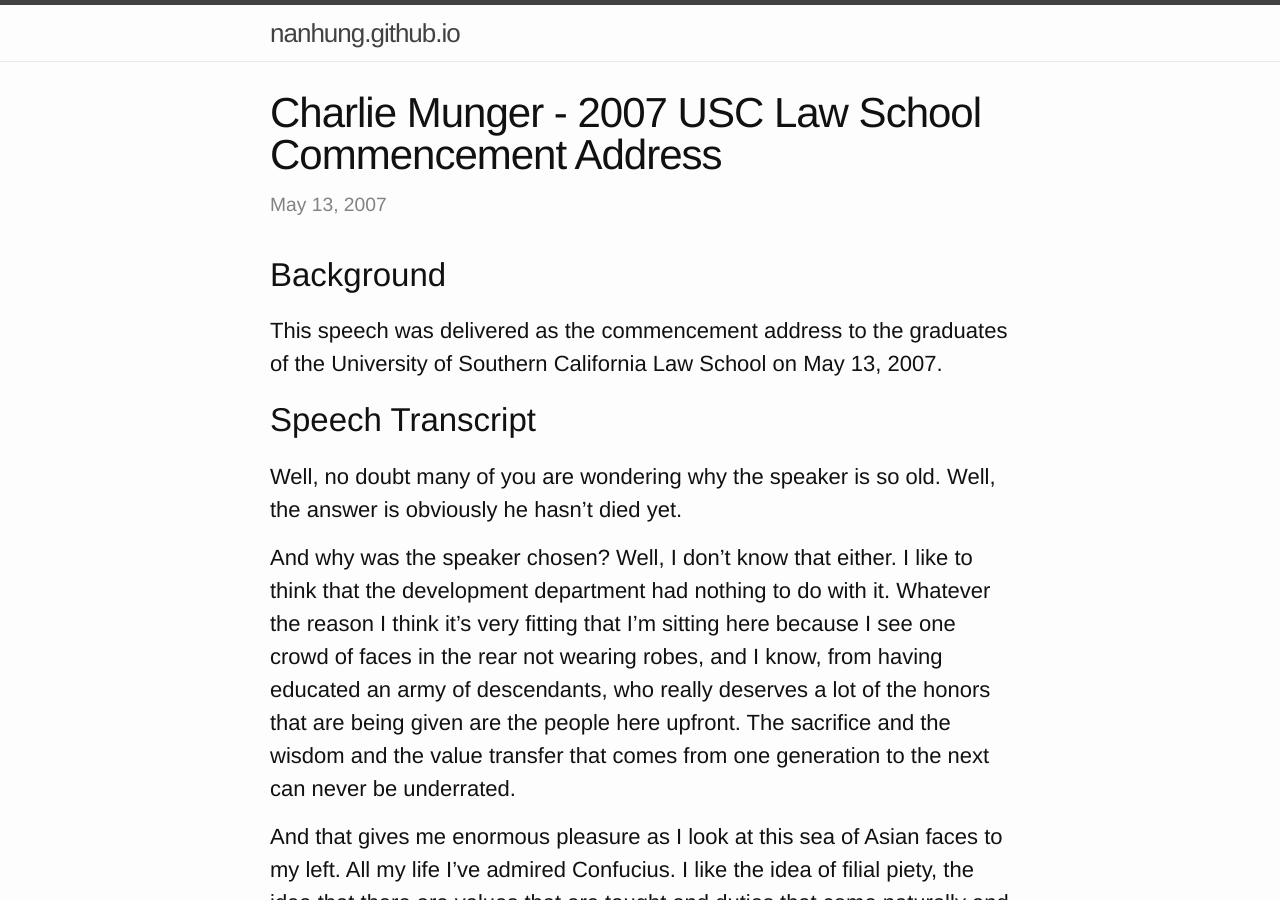
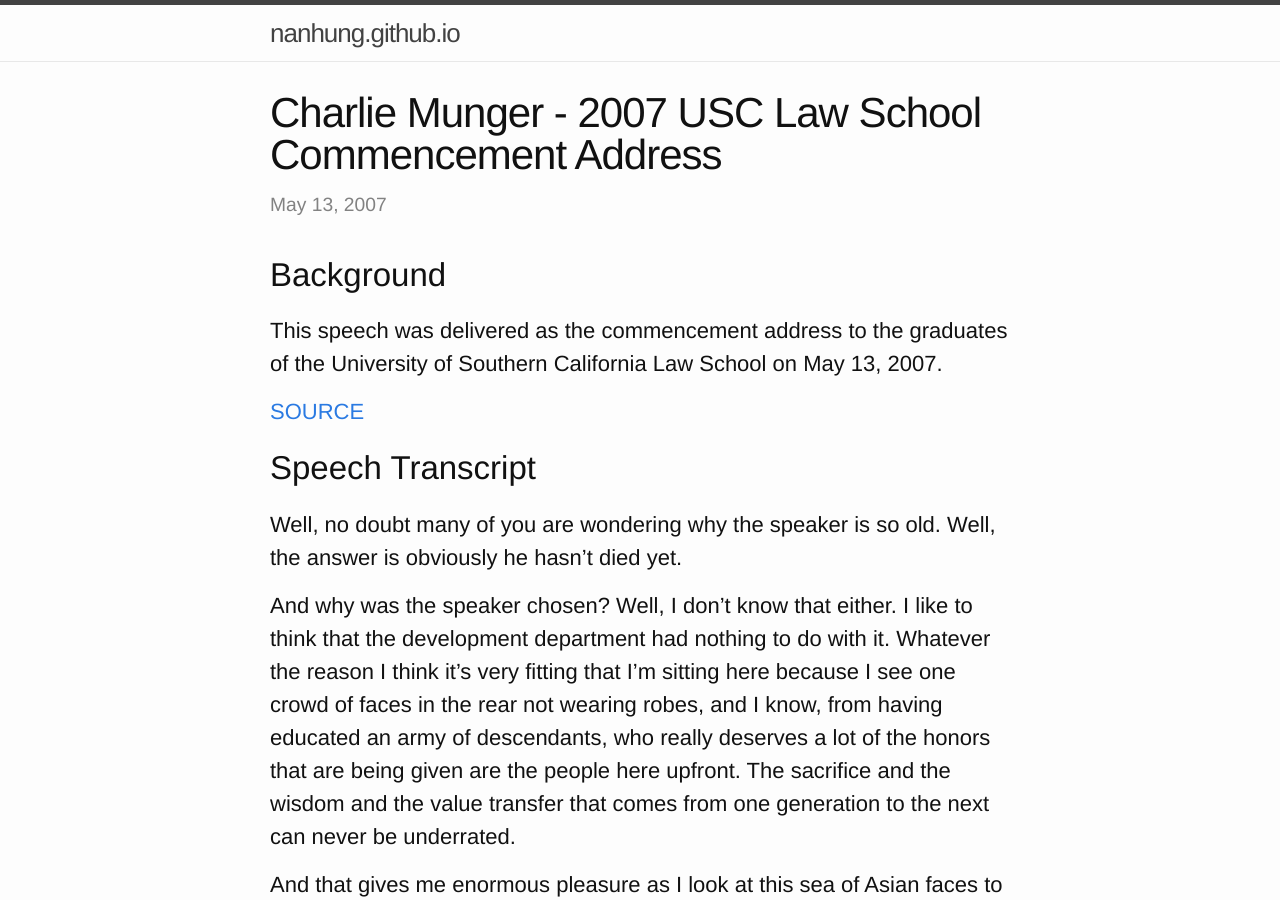
Before and after one commit to nanhung/nanhung.github.io, a Jekyll site: the page built from _posts/2007-05-13-munger.markdown, in a window 1280 px wide and 900 px high. Built offline with Jekyll 4.4.1, drawn with Linux system fonts in a browser that asks for light colours.

Commit message:
add_source

```diff
--- a/_posts/2007-05-13-munger.markdown
+++ b/_posts/2007-05-13-munger.markdown
@@ -5,10 +5,11 @@
 categories: talk
 ---
 
-
 # Background
 
 This speech was delivered as the commencement address to the graduates of the University of Southern California Law School on May 13, 2007.
+
+[SOURCE](https://www.youtube.com/watch?v=lqqRzNC3QyU)
 
 # Speech Transcript
 
```
